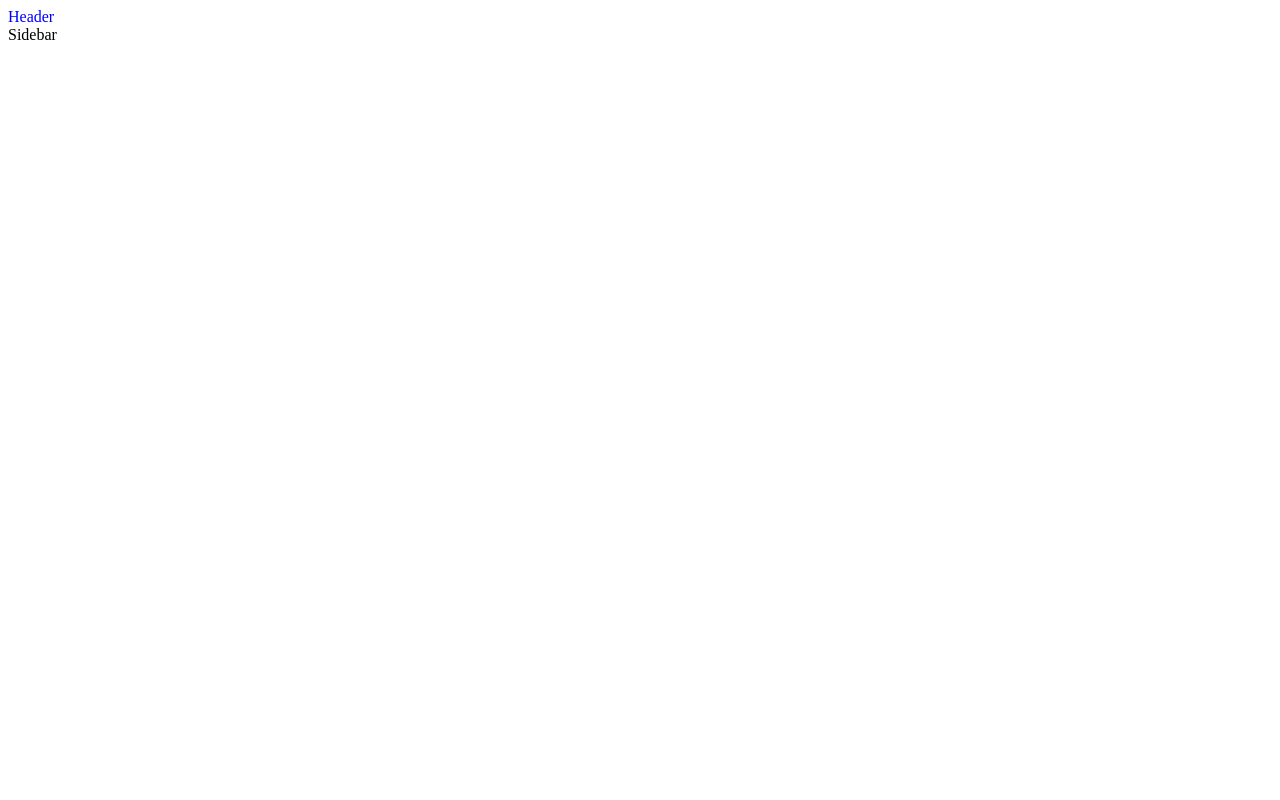
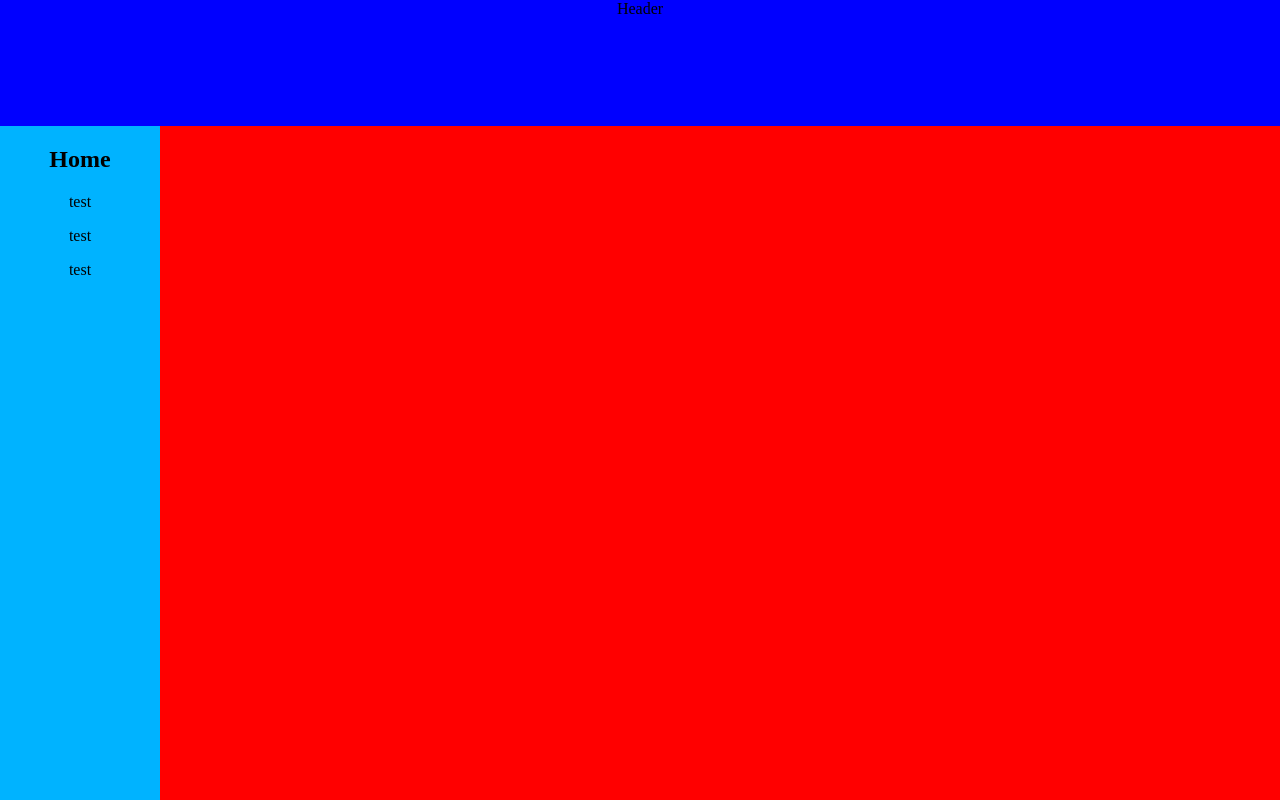
Before and after one commit to Kinloes/admin-dashboard, a plain HTML site: page index.html in a window 1280 px wide. Drawn offline with Linux system fonts and the light colour scheme.

Commit message:
Made the basic layout for the page

```diff
--- a/index.html
+++ b/index.html
@@ -8,7 +8,12 @@
 </head>
 <body>
     <div id="header">Header</div>
-    <div id="sidebar">Sidebar</div>
+    <div id="sidebar">
+        <h2 class="sideContent">Home</h2>
+        <p class="sideContent">test</p>
+        <p class="sideContent">test</p>
+        <p class="sideContent">test</p>
+    </div>
     <div id="contentContainer">
         <div id="thing1"></div>
         <div id="thing2"></div>
--- a/style.css
+++ b/style.css
@@ -1,3 +1,25 @@
+body{
+    width: 100vw;
+    height: 100vh;
+    margin: 0;
+    padding: 0;
+    display: grid;
+    grid-template-columns: 1fr 7fr;
+    grid-template-rows: 1.5fr 8fr;
+    background-color: darkcyan;
+}
 #header{
-    color: blue;
+    background-color: blue;
+    grid-column: 1 / 3;
+    text-align: center;
 }
+#sidebar{
+    grid-column: 1 / 2;
+    grid-row: 2 / 3;
+    text-align: center;
+    background-color: rgb(0, 179, 255);
+}
+#contentContainer{
+    grid-column: 2 / 3;
+    background-color: red;
+}
```
